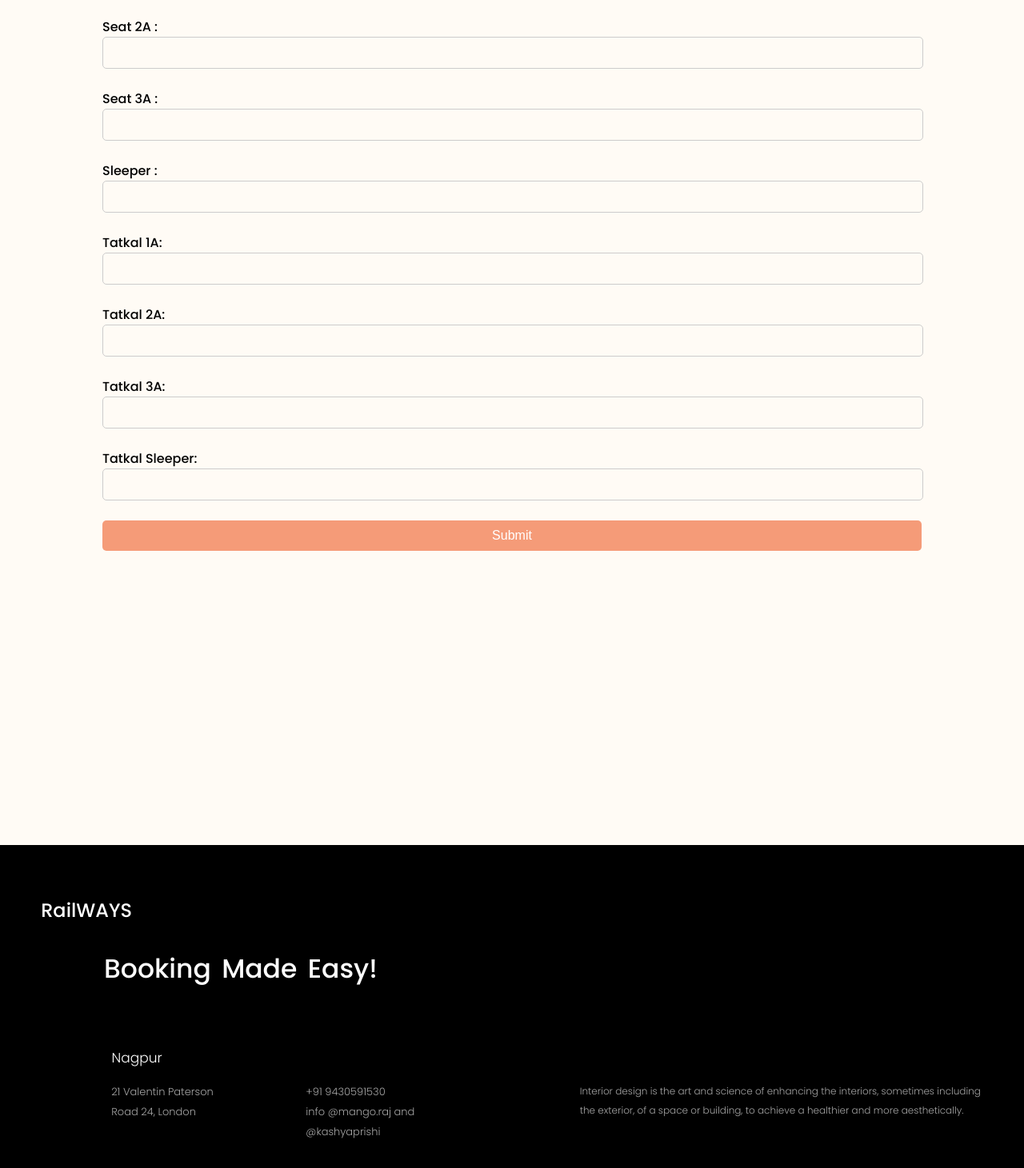
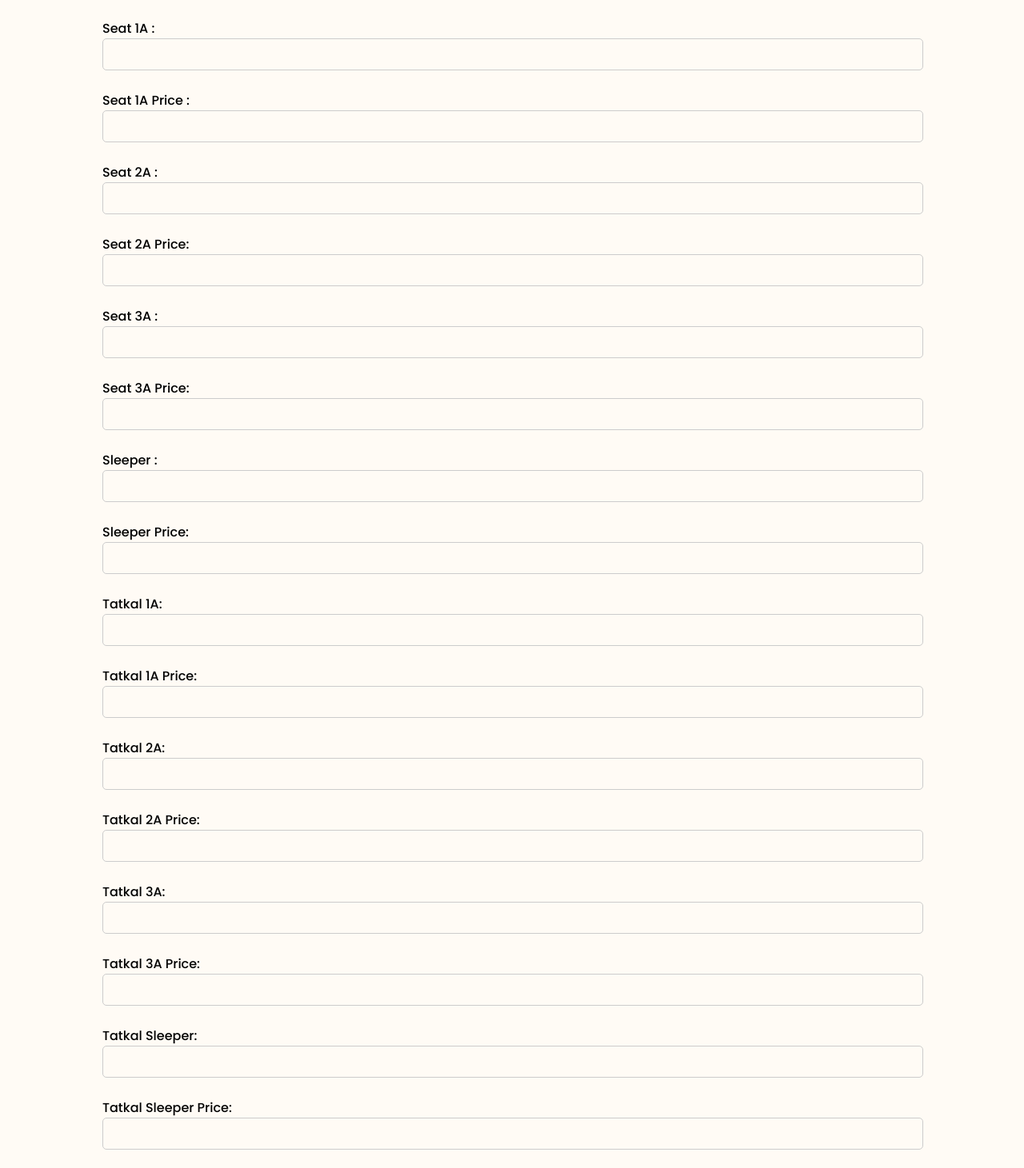
Before and after one commit to mangalamraj/RailWAYS, a Next.js app in the folder my-app/: page /addTrains in a window 1280 px wide. Shown: the part 929-2390 px from the top of the page at 80% size. Built offline with nearby package versions, Linux system fonts and the light colour scheme; no server answers; the database is empty.

Commit message:
main destination modified

```diff
--- a/my-app/src/app/addTrains/page.tsx
+++ b/my-app/src/app/addTrains/page.tsx
@@ -9,7 +9,9 @@ const AddTrains = () => {
     name: '',
     start_destination: '',
     end_destination: '',
+    main_destination: '',
     departure_date: '',
+    arrival_date: '',
     start_time: '',
     end_time: '',
     quota:'normal',
@@ -17,10 +19,18 @@ const AddTrains = () => {
     seat_2a: '',
     seat_3a: '',
     seat_sl: '',
+    seat_1a_price: '',
+    seat_2a_price: '',
+    seat_3a_price: '',
+    seat_sl_price: '',
     seat_tatkal_1a: '',
     seat_tatkal_2a: '',
     seat_tatkal_3a: '',
     seat_tatkal_sl: '',
+    seat_tatkal_1a_price: '',
+    seat_tatkal_2a_price: '',
+    seat_tatkal_3a_price: '',
+    seat_tatkal_sl_price: ''
   });
 
   const handleChange = (e: React.ChangeEvent<HTMLInputElement | HTMLTextAreaElement>) => {
@@ -28,9 +38,10 @@ const AddTrains = () => {
     let updatedValue: string | number | Date;
 
 
-     if (name === 'train_no'||name=== 'seat_1a'||name=== 'seat_2a'||name=== 'seat_3a'||name=== 'seat_sl'||name=== 'seat_tatkal_1a'||name=== 'seat_tatkal_2a'||name=== 'seat_tatkal_3a'||name=== 'seat_tatkal_sl') {
+     if (name === 'train_no'||name=== 'seat_1a'||name=== 'seat_2a'||name=== 'seat_3a'||name=== 'seat_sl'||name=== 'seat_tatkal_1a'||name=== 'seat_tatkal_2a'||name=== 'seat_tatkal_3a'||name=== 'seat_tatkal_sl'||name=== 'seat_1a_price'||name=== 'seat_2a_price'||name=== 'seat_3a_price'||name=== 'seat_sl_price'||name=== 'seat_tatkal_1a_price'||name=== 'seat_tatkal_2a_price'||name=== 'seat_tatkal_3a_price'||name=== 'seat_tatkal_sl_price') {
       updatedValue = parseInt(value, 10);
-    } else {
+    }
+     else {
       updatedValue = value;
     }
 
@@ -47,12 +58,17 @@ const AddTrains = () => {
   const handleSubmit = async (e: React.FormEvent) => {
     e.preventDefault();
     try {
-      const dateOfUploading = new Date(formData.departure_date).toISOString();
+      const dateOfDeparture = new Date(formData.departure_date).toISOString();
+      const dateOfArrival = new Date(formData.arrival_date).toISOString();
+      const stDest= formData.start_destination;
+      const edDest = formData.end_destination;
       const response = await fetch('api/gettrains', {
         method: 'POST',
         body: JSON.stringify({
           ...formData,
-          departure_date: dateOfUploading,
+          departure_date: dateOfDeparture,
+          arrival_date: dateOfArrival,
+          main_destination:(stDest+edDest).toLowerCase()
         }),
       });
 
@@ -124,6 +140,17 @@ const AddTrains = () => {
           />
         </div>
         <div className="form-group">
+          <label htmlFor="arrival _date">Arrival Date:</label>
+          <input
+            type="date"
+            id="arrival_date"
+            name="arrival_date"
+            value={formData.arrival_date}
+            onChange={handleChange}
+            required
+          />
+        </div>
+        <div className="form-group">
   <label htmlFor="start_time">Start Time (HH:mm):</label>
   <input
     type="text"
@@ -160,12 +187,34 @@ const AddTrains = () => {
           />
         </div>
         <div className="form-group">
+          <label htmlFor="seat_1a_price"> Seat 1A Price : </label>
+          <input
+            type="text"
+            id="seat_1a_price"
+            name="seat_1a_price"
+            value={formData.seat_1a_price}
+            onChange={handleChange}
+            required
+          />
+        </div>
+        <div className="form-group">
           <label htmlFor="seat_2a"> Seat 2A : </label>
           <input
             type="text"
             id="seat_2a"
             name="seat_2a"
             value={formData.seat_2a}
+            onChange={handleChange}
+            required
+          />
+        </div>
+        <div className="form-group">
+          <label htmlFor="seat_2a_price"> Seat 2A Price: </label>
+          <input
+            type="text"
+            id="seat_2a_price"
+            name="seat_2a_price"
+            value={formData.seat_2a_price}
             onChange={handleChange}
             required
           />
@@ -182,12 +231,34 @@ const AddTrains = () => {
           />
         </div>
         <div className="form-group">
+          <label htmlFor="seat_3a_price"> Seat 3A Price: </label>
+          <input
+            type="text"
+            id="seat_3a_price"
+            name="seat_3a_price"
+            value={formData.seat_3a_price}
+            onChange={handleChange}
+            required
+          />
+        </div>
+        <div className="form-group">
           <label htmlFor="seat_sl">Sleeper : </label>
           <input
             type="text"
             id="seat_sl"
             name="seat_sl"
             value={formData.seat_sl}
+            onChange={handleChange}
+            required
+          />
+        </div>
+        <div className="form-group">
+          <label htmlFor="seat_sl_price">Sleeper Price: </label>
+          <input
+            type="text"
+            id="seat_sl_price"
+            name="seat_sl_price"
+            value={formData.seat_sl_price}
             onChange={handleChange}
             required
           />
@@ -204,12 +275,34 @@ const AddTrains = () => {
           />
         </div>
         <div className="form-group">
+          <label htmlFor="seat_tatkal_1a_price">Tatkal 1A Price:</label>
+          <input
+            type="text"
+            id="seat_tatkal_1a_price"
+            name="seat_tatkal_1a_price"
+            value={formData.seat_tatkal_1a_price}
+            onChange={handleChange}
+            required
+          />
+        </div>
+        <div className="form-group">
           <label htmlFor="seat_tatkal_2a">Tatkal 2A:</label>
           <input
             type="text"
             id="seat_tatkal_2a"
             name="seat_tatkal_2a"
             value={formData.seat_tatkal_2a}
+            onChange={handleChange}
+            required
+          />
+        </div>
+        <div className="form-group">
+          <label htmlFor="seat_tatkal_2a_price">Tatkal 2A Price:</label>
+          <input
+            type="text"
+            id="seat_tatkal_2a_price"
+            name="seat_tatkal_2a_price"
+            value={formData.seat_tatkal_2a_price}
             onChange={handleChange}
             required
           />
@@ -226,12 +319,34 @@ const AddTrains = () => {
           />
         </div>
         <div className="form-group">
+          <label htmlFor="seat_tatkal_3a_price">Tatkal 3A Price:</label>
+          <input
+            type="text"
+            id="seat_tatkal_3a_price"
+            name="seat_tatkal_3a_price"
+            value={formData.seat_tatkal_3a_price}
+            onChange={handleChange}
+            required
+          />
+        </div>
+        <div className="form-group">
           <label htmlFor="seat_tatkal_sl">Tatkal Sleeper:</label>
           <input
             type="text"
             id="seat_tatkal_sl"
             name="seat_tatkal_sl"
             value={formData.seat_tatkal_sl}
+            onChange={handleChange}
+            required
+          />
+        </div>
+        <div className="form-group">
+          <label htmlFor="seat_tatkal_sl_price">Tatkal Sleeper Price:</label>
+          <input
+            type="text"
+            id="seat_tatkal_sl_price"
+            name="seat_tatkal_sl_price"
+            value={formData.seat_tatkal_sl_price}
             onChange={handleChange}
             required
           />
--- a/my-app/src/app/page.tsx
+++ b/my-app/src/app/page.tsx
@@ -54,7 +54,7 @@ export default function Home() {
               </div>
               {/* Dropdown for "Leaving To" */}
               <select onChange={handleToChange} value={to} required className={styles.dropdown}>
-                <option   >Select Leaving To</option>
+gi                <option   >Select Leaving To</option>
                 {citiesData.cities.map((city, index) => (
                   <option key={index} value={city}>
                     {city}
```
Also changed, not shown: 2 other files (tests, documents, lock files or other folders).
